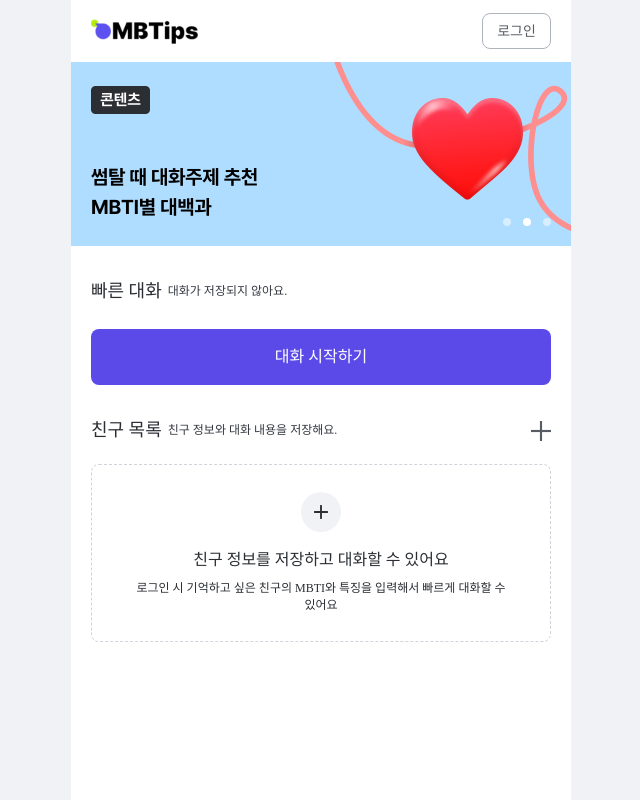
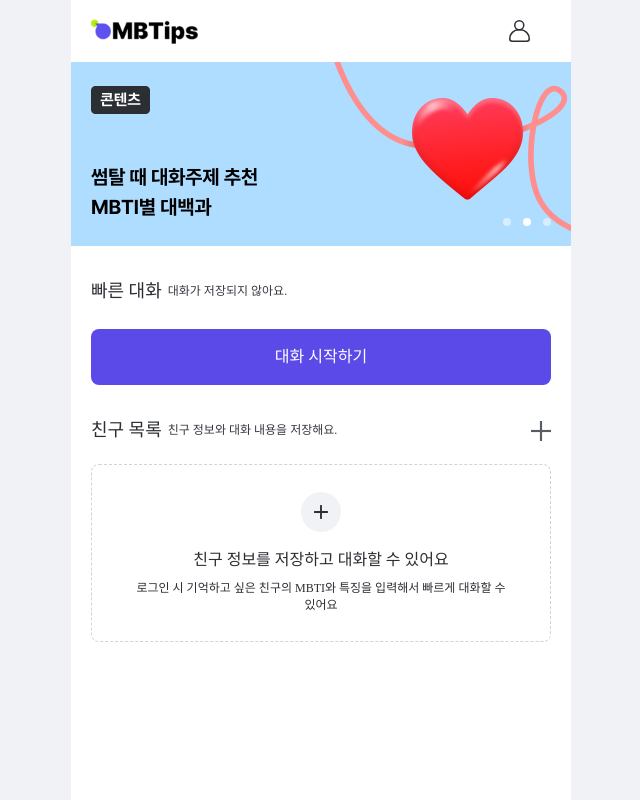
Before and after one commit to MBTips/FE-MBTips, a React (Vite) app: page / in a window 1280 px wide. Shown: the whole page, without its empty margins (319-959 px from the left). Built offline with nearby package versions, Linux system fonts and the light colour scheme; no server answers.

Commit message:
fix: #97 PR comment 반영

```diff
--- a/src/components/NavBar.tsx
+++ b/src/components/NavBar.tsx
@@ -1,9 +1,7 @@
-import LoginButton from "./button/LoginButton";
+import LoginButton from "@/components/button/LoginButton";
 
 const NavBar = () => {
-  // const isLoggedIn = localStorage.getItem("isLoggedIn");
-
-  const isLoggedIn = "true";
+  const isLoggedIn = localStorage.getItem("isLoggedIn");
 
   return (
     <div className="flex h-[62px] w-full justify-between items-center px-5">
```
